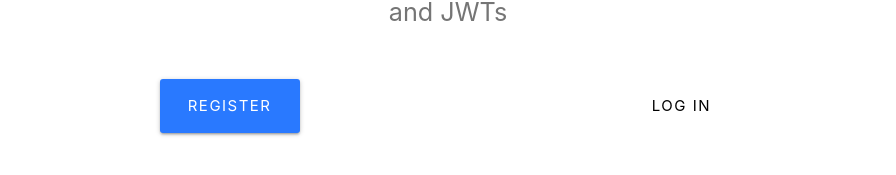
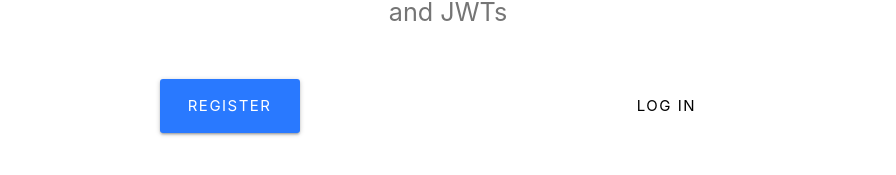
Before and after one commit to jdavid18/mern-auth, a React (Create React App) app in the folder client/: page / in a window 1280 px wide. Shown: the part 373-548 px from the top of the page, without its empty margins (192-1088 px from the left). Built offline with nearby package versions, Linux system fonts and the light colour scheme.

Commit message:
Last styling fix on margin on button in Landing

```diff
--- a/client/src/components/layout/Landing.js
+++ b/client/src/components/layout/Landing.js
@@ -34,7 +34,6 @@ class Landing extends Component {
               <Link
                 to="/login"
                 style={{
-                  marginLeft: "2rem",
                   width: "140px",
                   borderRadius: "3px",
                   letterSpacing: "1.5px"
```
